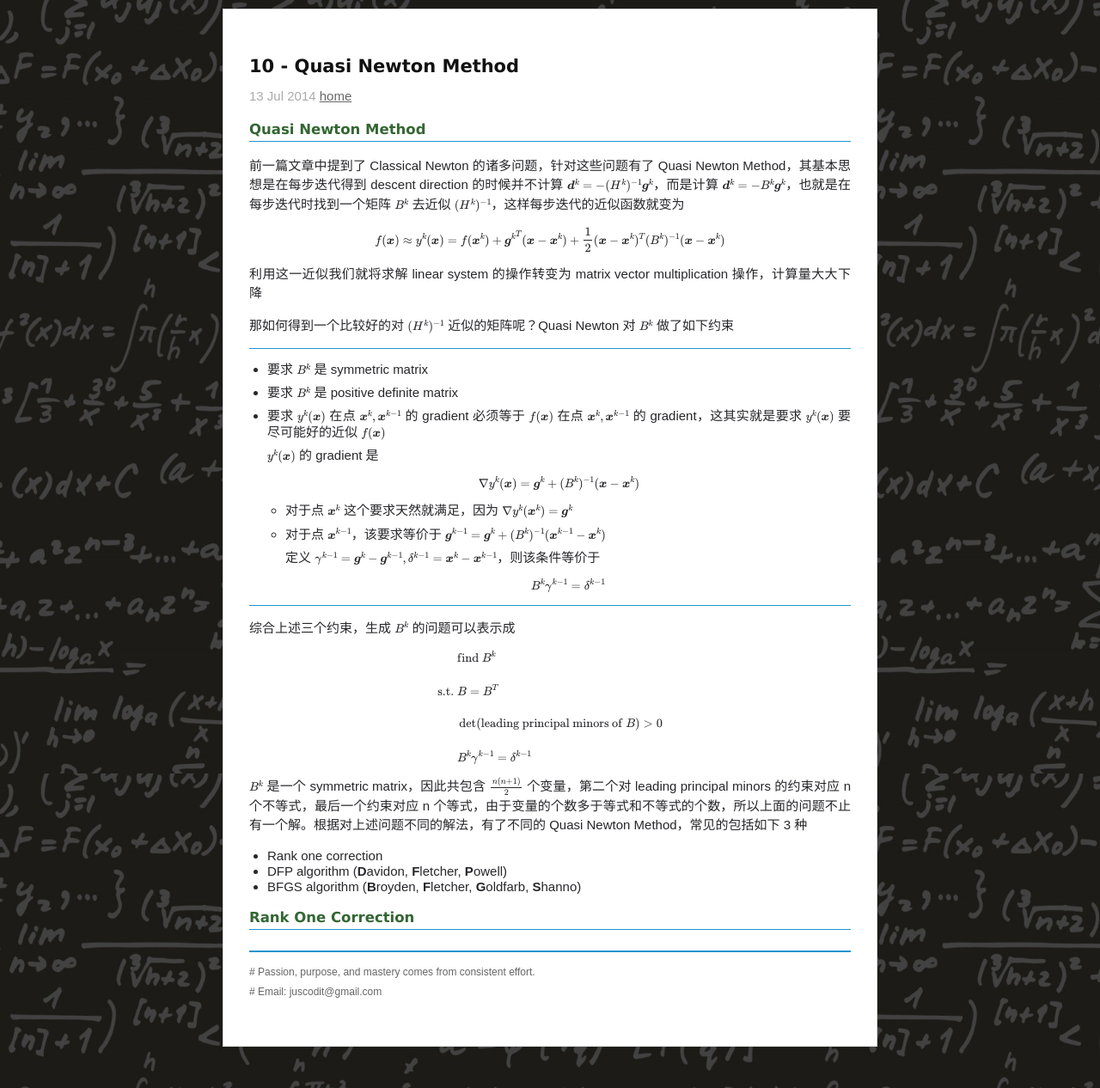
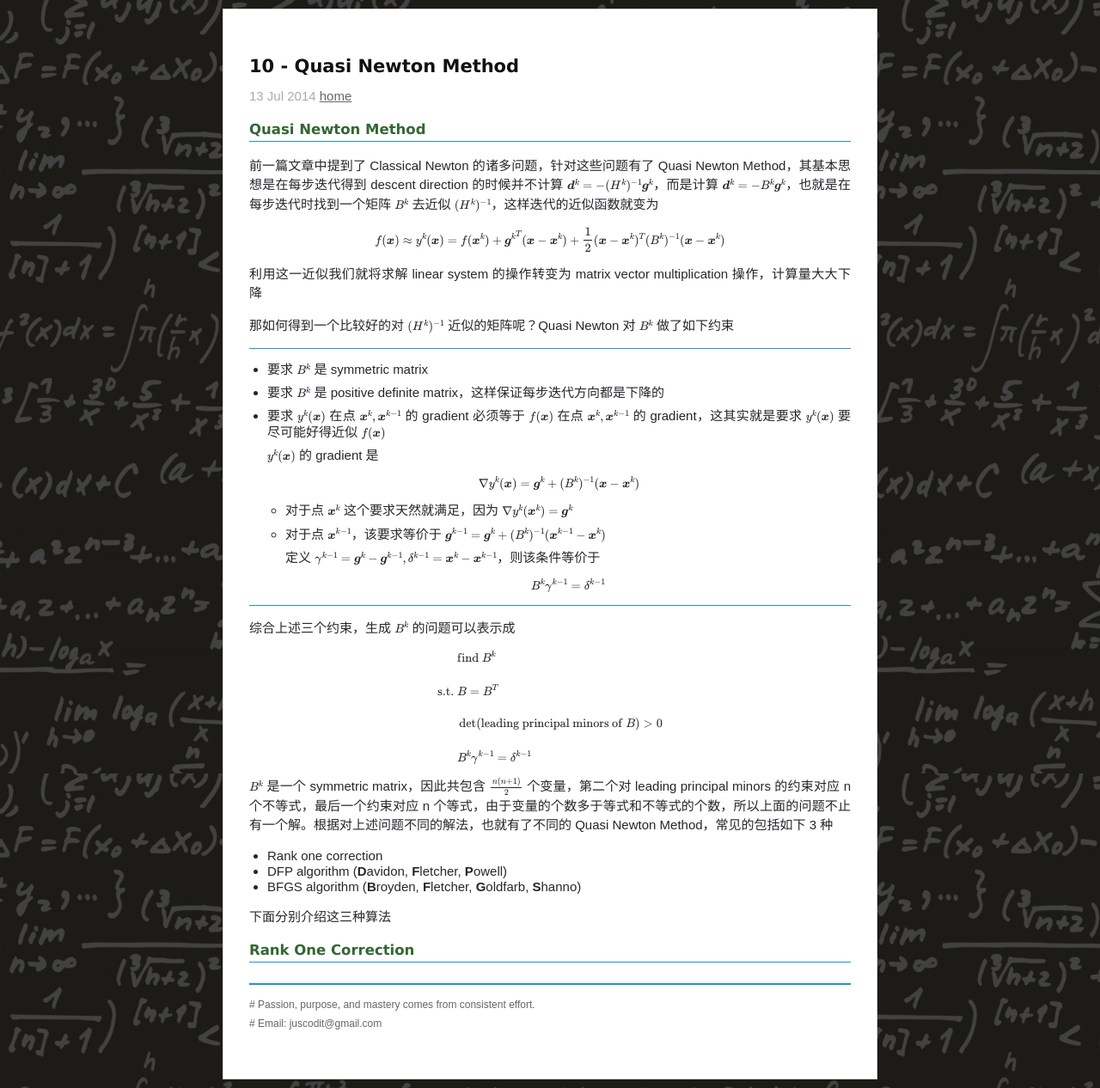
Before and after one commit to chenrushan/chenrushan.github.io, a Jekyll site: the page built from _posts/2014-07-13-NP-10-quasi-newton.markdown, in a window 1280 px wide. Shown: the whole page at 86% size. Built offline with Jekyll 4.4.1, drawn with Linux system fonts in a browser that asks for light colours; Markdown is read by kramdown in place of the engine named in the settings; formulas are drawn with MathJax 3.

Commit message:
[np10]: update

```diff
--- a/_posts/2014-07-13-NP-10-quasi-newton.markdown
+++ b/_posts/2014-07-13-NP-10-quasi-newton.markdown
@@ -19,9 +19,9 @@ $$f(\boldsymbol{x}) \approx y^k(\boldsymbol{x}) = f(\boldsymbol{x}^k) + {\boldsy
 
 * 要求 $B^k$ 是 symmetric matrix
 
-* 要求 $B^k$ 是 positive definite matrix
+* 要求 $B^k$ 是 positive definite matrix，这样保证每步迭代方向都是下降的
 
-* 要求 $y^k(\boldsymbol{x})$ 在点 $\boldsymbol{x}^k, \boldsymbol{x}^{k-1}$ 的 gradient 必须等于 $f(\boldsymbol{x})$ 在点 $\boldsymbol{x}^k, \boldsymbol{x}^{k-1}$ 的 gradient，这其实就是要求 $y^k(\boldsymbol{x})$ 要尽可能好的近似 $f(\boldsymbol{x})$
+* 要求 $y^k(\boldsymbol{x})$ 在点 $\boldsymbol{x}^k, \boldsymbol{x}^{k-1}$ 的 gradient 必须等于 $f(\boldsymbol{x})$ 在点 $\boldsymbol{x}^k, \boldsymbol{x}^{k-1}$ 的 gradient，这其实就是要求 $y^k(\boldsymbol{x})$ 要尽可能好得近似 $f(\boldsymbol{x})$
 
   $y^k(\boldsymbol{x})$ 的 gradient 是
 
@@ -48,10 +48,12 @@ $$
 \end{align}
 $$
 
-$B^k$ 是一个 symmetric matrix，因此共包含 $\frac{n(n+1)}{2}$ 个变量，第二个对 leading principal minors 的约束对应 n 个不等式，最后一个约束对应 n 个等式，由于变量的个数多于等式和不等式的个数，所以上面的问题不止有一个解。根据对上述问题不同的解法，有了不同的 Quasi Newton Method，常见的包括如下 3 种
+$B^k$ 是一个 symmetric matrix，因此共包含 $\frac{n(n+1)}{2}$ 个变量，第二个对 leading principal minors 的约束对应 n 个不等式，最后一个约束对应 n 个等式，由于变量的个数多于等式和不等式的个数，所以上面的问题不止有一个解。根据对上述问题不同的解法，也就有了不同的 Quasi Newton Method，常见的包括如下 3 种
 
 * Rank one correction
 * DFP algorithm (<b>D</b>avidon, <b>F</b>letcher, <b>P</b>owell)
 * BFGS algorithm (<b>B</b>royden, <b>F</b>letcher, <b>G</b>oldfarb, <b>S</b>hanno)
 
+下面分别介绍这三种算法
+
 #### Rank One Correction
```
Also changed, not shown: other parts of _posts/2014-07-13-NP-10-quasi-newton.markdown (+1 -1 lines).
